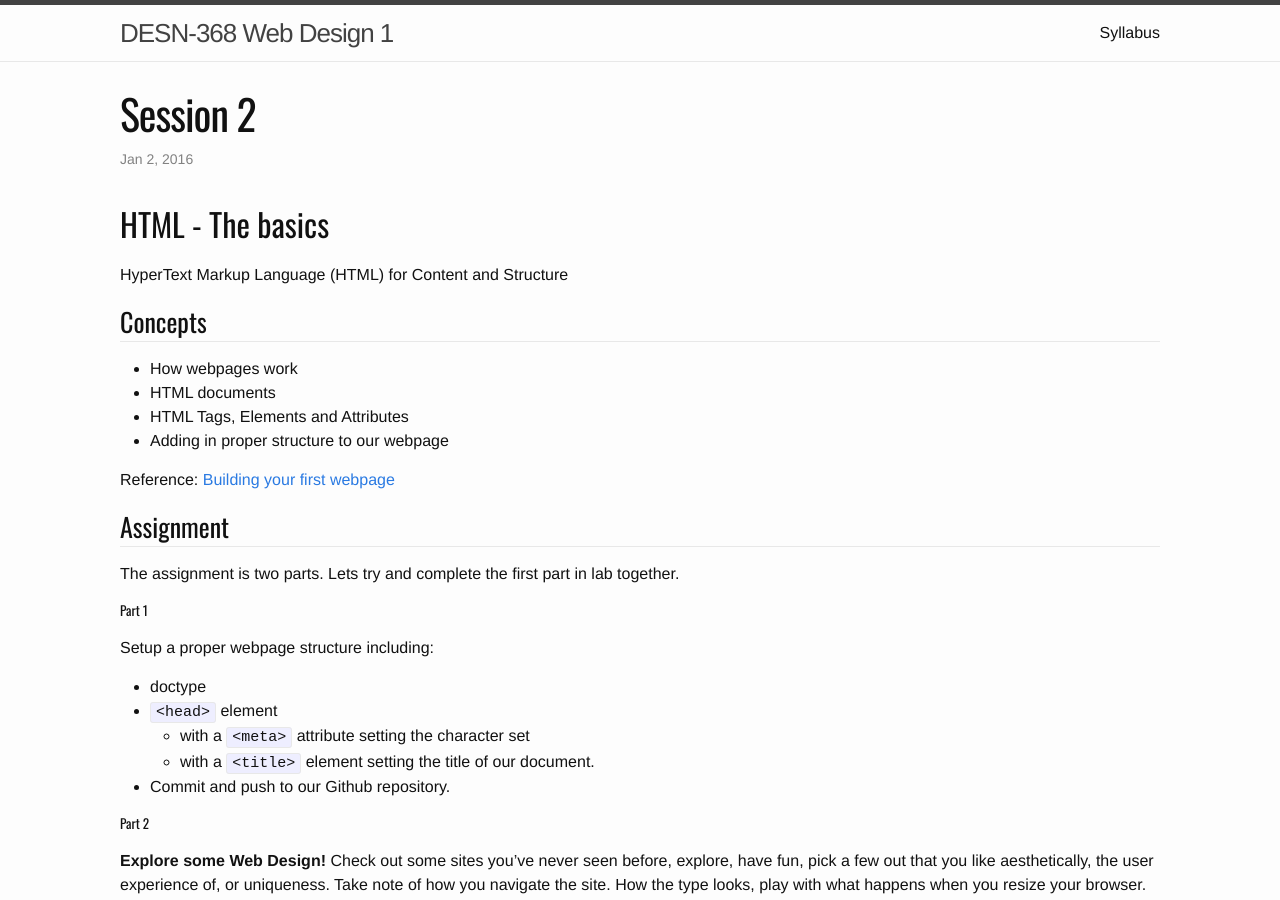
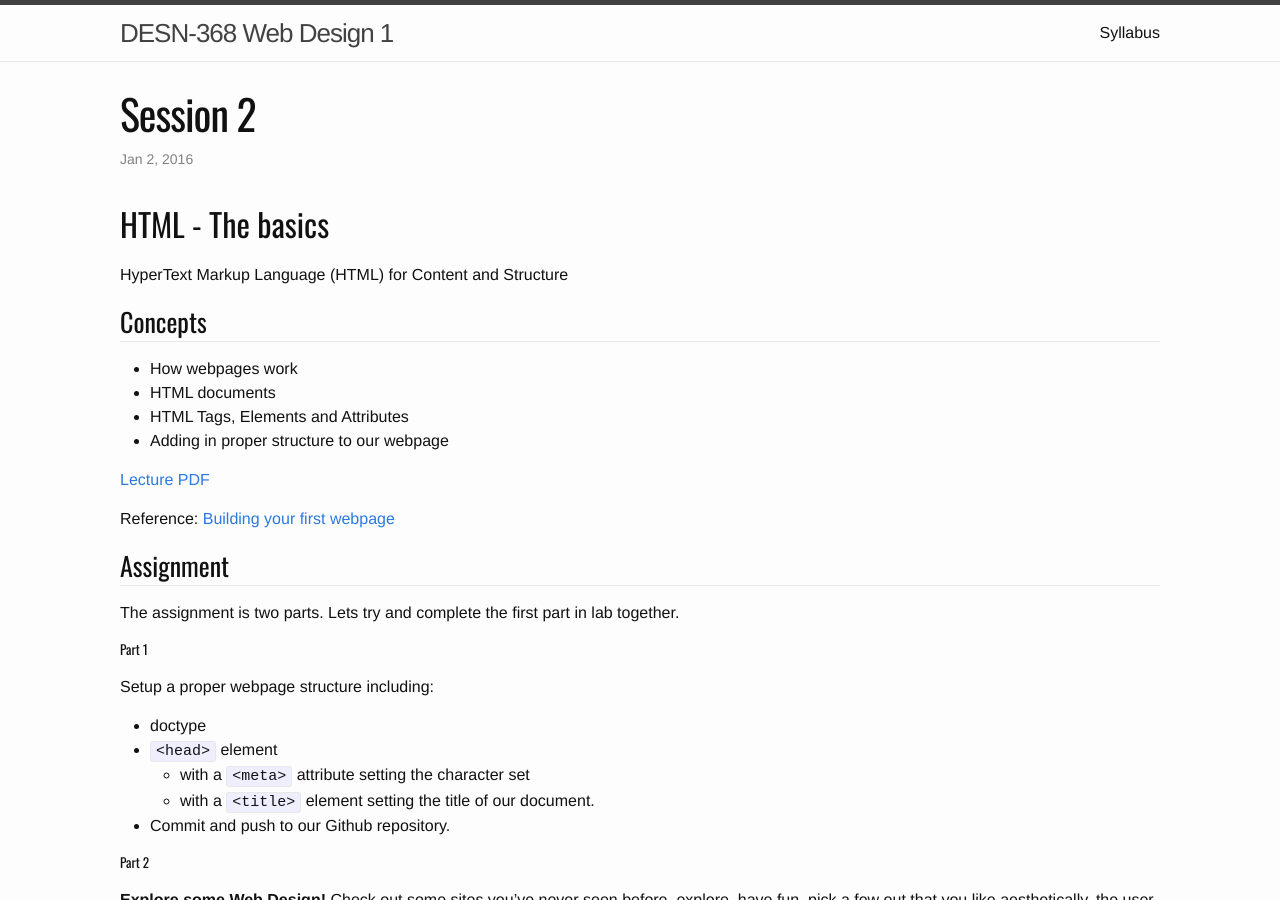
Before and after one commit to ianshea/DESN-368, a Jekyll site: the page built from _posts/2016-01-06-session2.markdown, in a window 1280 px wide and 900 px high. Built offline with Jekyll 4.4.1, drawn with Linux system fonts in a browser that asks for light colours.

Commit message:
added link to lecture PDF

```diff
--- a/_posts/2016-01-06-session2.markdown
+++ b/_posts/2016-01-06-session2.markdown
@@ -13,6 +13,8 @@ HyperText Markup Language (HTML) for Content and Structure
 * HTML documents
 * HTML Tags, Elements and Attributes
 * Adding in proper structure to our webpage
+
+[Lecture PDF](https://dl.dropboxusercontent.com/u/13275155/DESN-368/Winter_16/Session2_winter16.pdf)
 
 Reference: [Building your first webpage](http://learn.shayhowe.com/html-css/building-your-first-web-page/)
 
```
